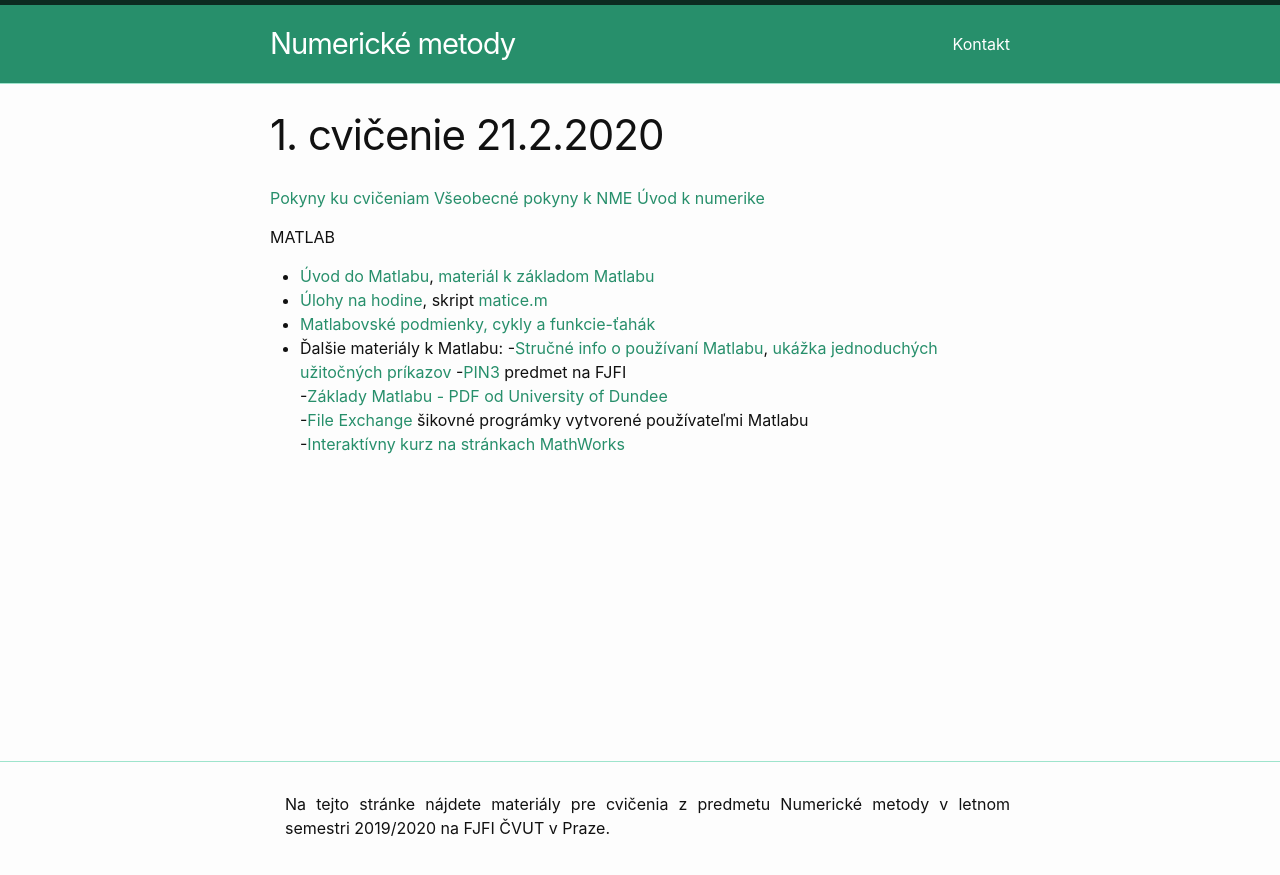
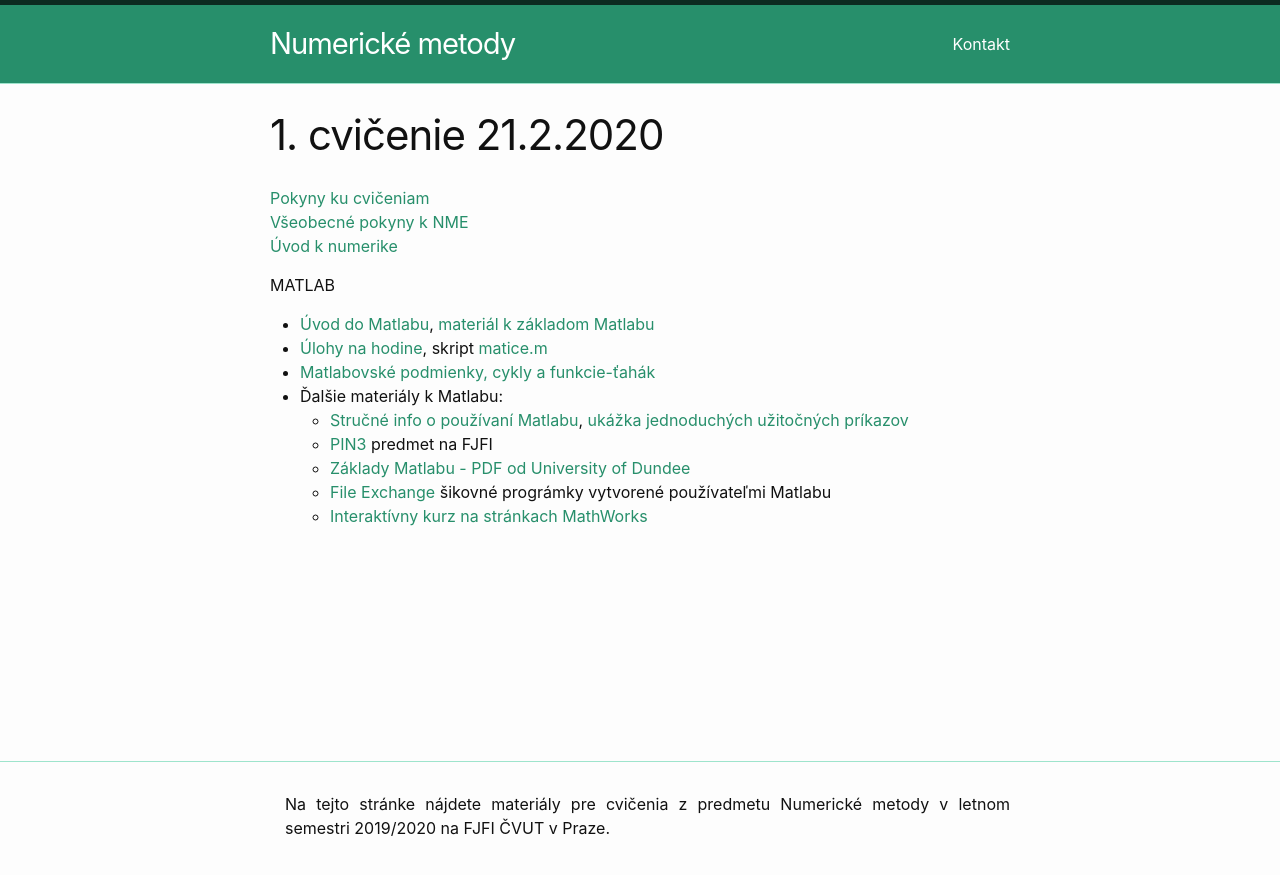
Before and after one commit to maslarova/maslarova.github.io, a Jekyll site: the page built from _posts/2020-02-21-cvicenie1.md, in a window 1280 px wide. Shown: the top 875 px of the page. Built offline with Jekyll 4.4.1, drawn with Linux system fonts in a browser that asks for light colours.

Commit message:
oprava vizualizacie

```diff
--- a/_posts/2020-02-21-cvicenie1.md
+++ b/_posts/2020-02-21-cvicenie1.md
@@ -4,17 +4,17 @@ title:  "1. cvičenie 21.2.2020"
 date:   2019-02-21 13:26:13 +0100
 ---
 
-[Pokyny ku cvičeniam](http://maslarova.github.io/cvicenie1/pokyny.pdf)
-[Všeobecné pokyny k NME](http://www-troja.fjfi.cvut.cz/~limpouch/numet/NMECvic.pdf)
-[Úvod k numerike](http://maslarova.github.io/cvicenie1/uvod.pdf)
+[Pokyny ku cvičeniam](http://maslarova.github.io/cvicenie1/pokyny.pdf)<br />
+[Všeobecné pokyny k NME](http://www-troja.fjfi.cvut.cz/~limpouch/numet/NMECvic.pdf)<br />
+[Úvod k numerike](http://maslarova.github.io/cvicenie1/uvod.pdf)<br />
 
 MATLAB
 - [Úvod do Matlabu](http://maslarova.github.io/cvicenie1/matlab_info.pdf), [materiál k základom Matlabu](http://labe.felk.cvut.cz/~posik/y33aui/uvod-do-matlabu/)
 - [Úlohy na hodine](http://maslarova.github.io/cvicenie1/priklady.pdf), <!--[riešenia](http://maslarova.github.io/cvicenie1/cvicenie1.m)-->skript [matice.m](http://maslarova.github.io/cvicenie1/matice.m)
 - [Matlabovské podmienky, cykly a funkcie-ťahák](http://maslarova.github.io/cvicenie1/cykly.pdf)
 - Ďalšie materiály k Matlabu:
-  -[Stručné info o používaní Matlabu](http://kfe.fjfi.cvut.cz/~vabekjan/NME/00%20-%20MATLAB/00-Programovan%c3%ad.pdf), [ukážka jednoduchých užitočných príkazov](http://kfe.fjfi.cvut.cz/~vabekjan/NME/00%20-%20MATLAB/Uvod.m)
-  -[PIN3](http://www-troja.fjfi.cvut.cz/~sinor/edu/pin3/) predmet na FJFI<br />
-  -[Základy Matlabu - PDF od University of Dundee](http://www.maths.dundee.ac.uk/software/MatlabNotes.pdf) <br />
-  -[File Exchange](https://www.mathworks.com/matlabcentral/fileexchange) šikovné prográmky vytvorené používateľmi Matlabu <br />
-  -[Interaktívny kurz na stránkach MathWorks](https://matlabacademy.mathworks.com/)
+  - [Stručné info o používaní Matlabu](http://kfe.fjfi.cvut.cz/~vabekjan/NME/00%20-%20MATLAB/00-Programovan%c3%ad.pdf), [ukážka jednoduchých užitočných príkazov](http://kfe.fjfi.cvut.cz/~vabekjan/NME/00%20-%20MATLAB/Uvod.m)
+  - [PIN3](http://www-troja.fjfi.cvut.cz/~sinor/edu/pin3/) predmet na FJFI<br />
+  - [Základy Matlabu - PDF od University of Dundee](http://www.maths.dundee.ac.uk/software/MatlabNotes.pdf) <br />
+  - [File Exchange](https://www.mathworks.com/matlabcentral/fileexchange) šikovné prográmky vytvorené používateľmi Matlabu <br />
+  - [Interaktívny kurz na stránkach MathWorks](https://matlabacademy.mathworks.com/)
```
